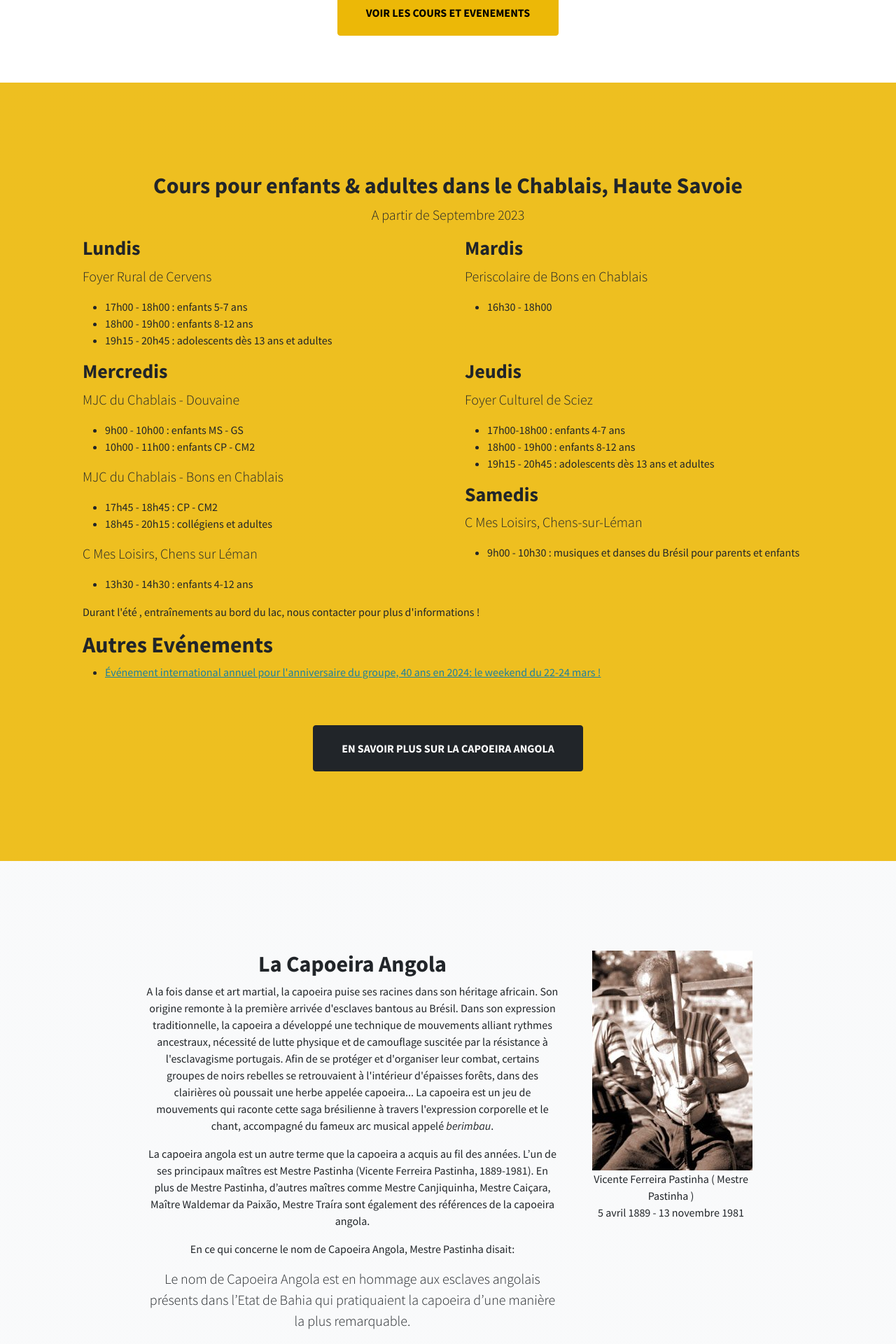
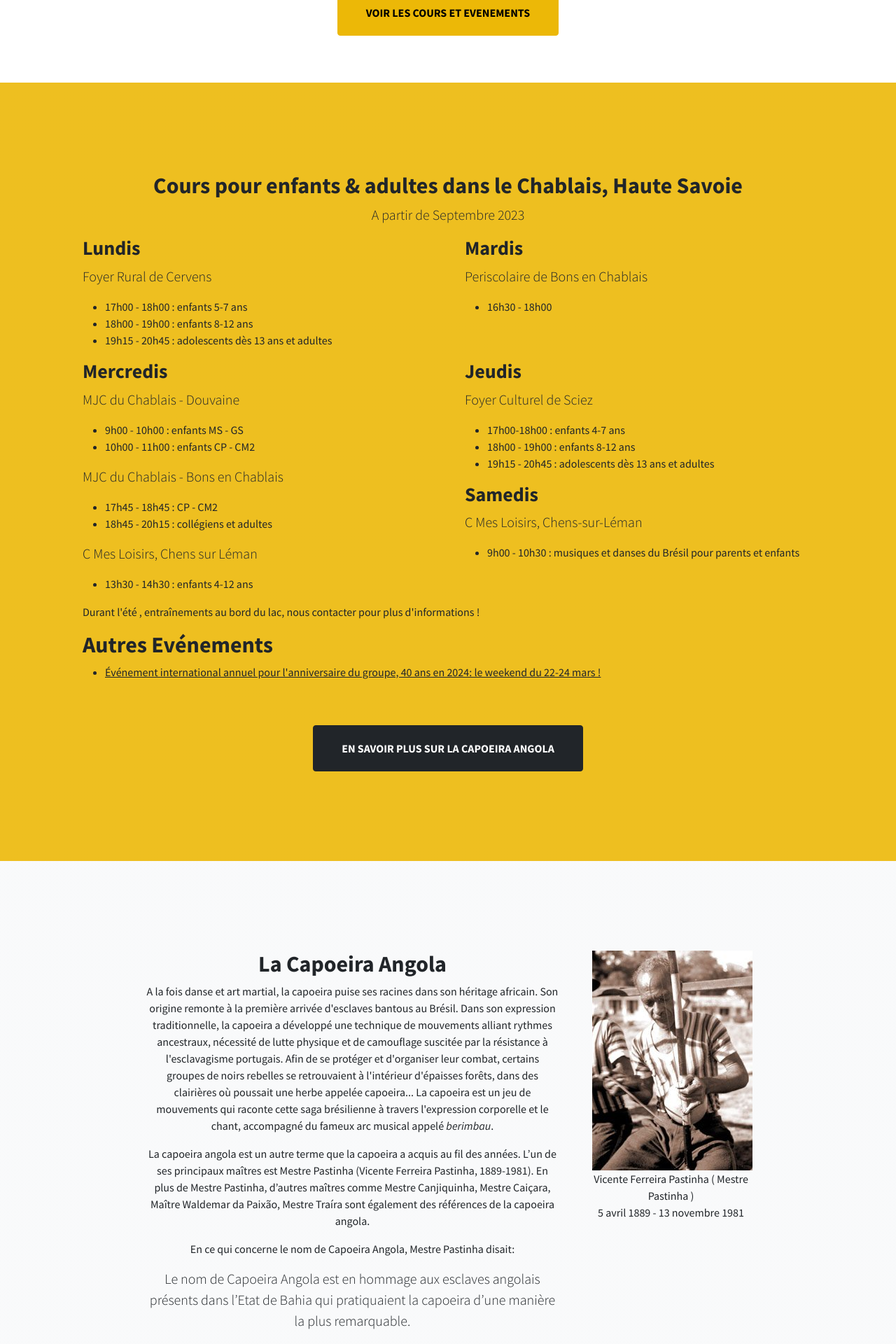
Before and after one commit to guillaumev/filhosdeangola, a Jekyll site: the page index.html, which Jekyll copies as it is, in a window 1280 px wide. Shown: the part 782-2702 px from the top of the page at 70% size. Built offline with Jekyll 4.4.1, drawn with Linux system fonts in a browser that asks for light colours; nearby versions of some CDN libraries.

Commit message:
Update index.html

```diff
--- a/index.html
+++ b/index.html
@@ -103,7 +103,7 @@
                     <p>Durant l'été , entraînements au bord du lac, nous contacter pour plus d'informations !</p>
                     <h2>Autres Evénements</h2>
                     <ul>
-                      <li><a href="/2023/07/19/40ans-gcfa">Événement international annuel pour l'anniversaire du groupe, 40 ans en 2024: le weekend du 22-24 mars !</a></li>
+                      <li><a href="/2023/07/19/40ans-gcfa" style="color: #212529">Événement international annuel pour l'anniversaire du groupe, 40 ans en 2024: le weekend du 22-24 mars !</a></li>
                     </ul>
                   </div>
                 <!--<div class="row mt-5 mb-5 text-center">-->
```
